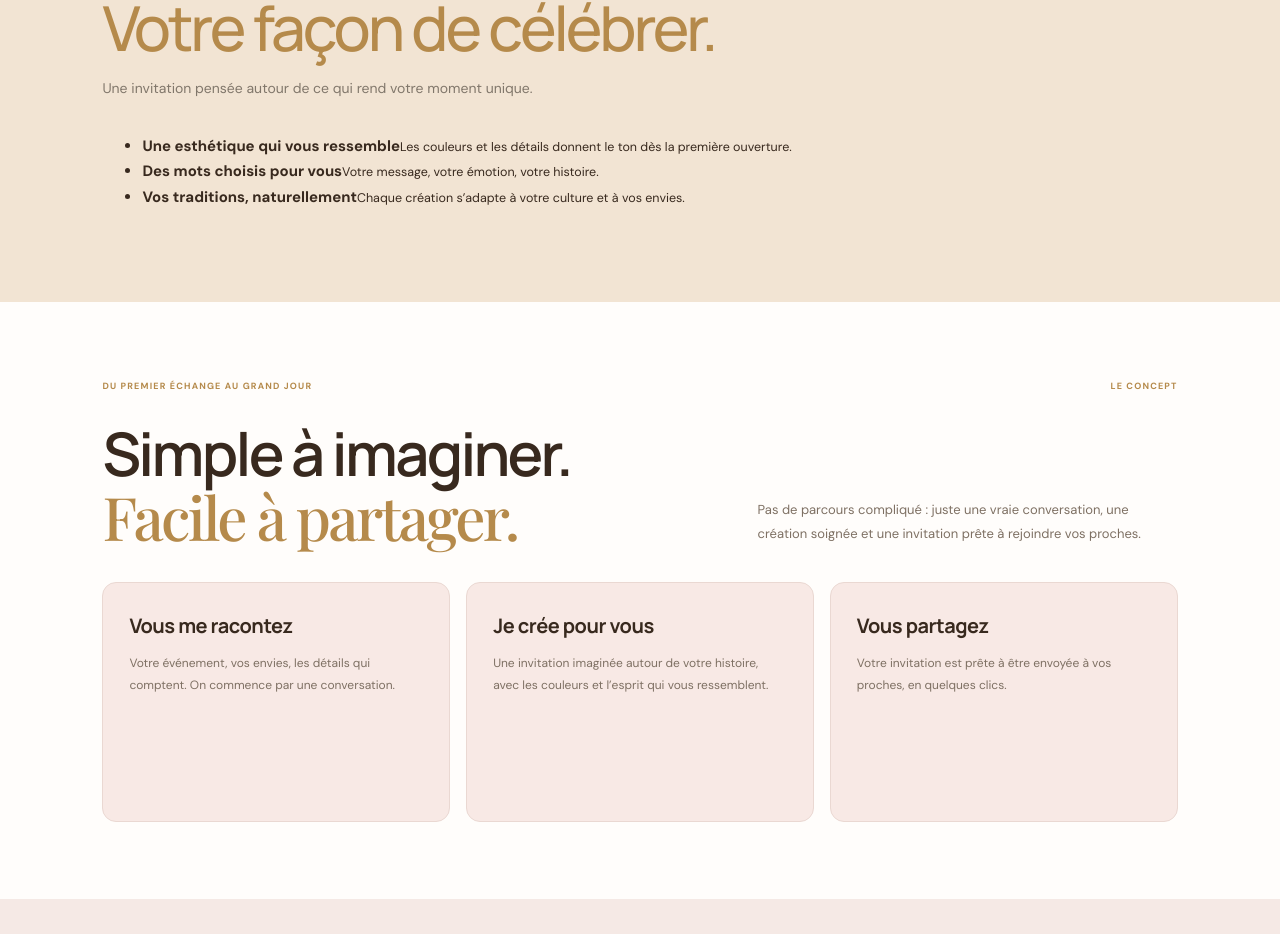
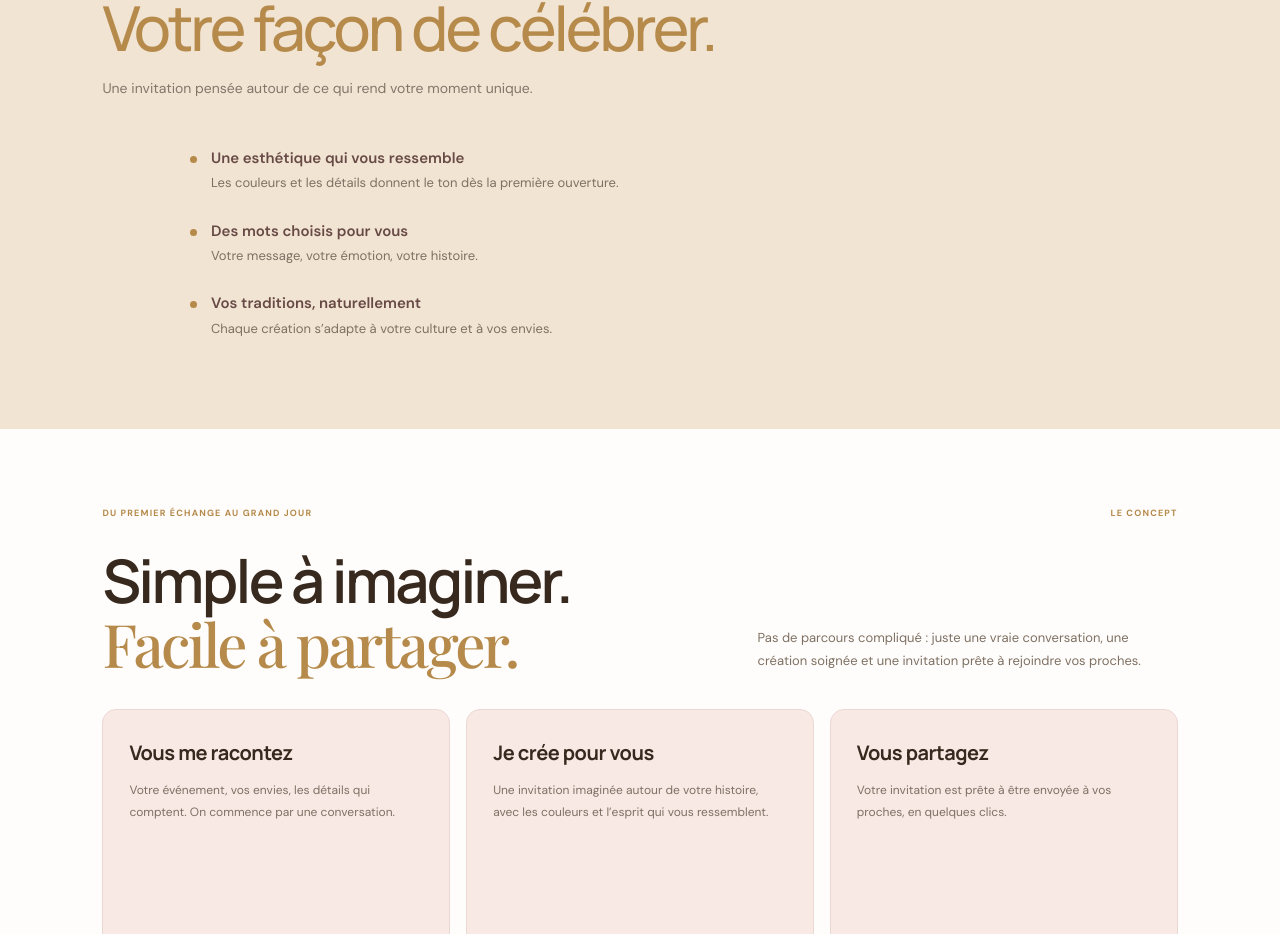
Before and after one commit to chirelhalioua/C-by-C, a Nuxt app: page / in a window 1280 px wide. Shown: the part 2347-3281 px from the top of the page. Built offline with nearby package versions, Linux system fonts and the light colour scheme; a web font is replaced by a local one.

Commit message:
Style minimalist bullet list for details section

```diff
--- a/assets/css/main.css
+++ b/assets/css/main.css
@@ -3108,3 +3108,48 @@ body, .site-shell { background: #fbf7f2 !important; }
     font-size: 22px;
   }
 }
+
+
+/* Présentation simple en puces pour la section L'art du détail */
+.details-simple-list {
+  max-width: 900px;
+  margin: 30px auto 0;
+  padding: 0;
+  list-style: none;
+}
+.details-simple-list li {
+  display: flex;
+  align-items: flex-start;
+  gap: 14px;
+  padding: 13px 0;
+}
+.details-simple-dot {
+  flex: 0 0 7px;
+  width: 7px;
+  height: 7px;
+  margin-top: 9px;
+  border-radius: 50%;
+  background: #b58a4b;
+}
+.details-simple-list li > span:last-child {
+  display: flex;
+  flex-direction: column;
+  gap: 3px;
+}
+.details-simple-list strong {
+  color: #674a45;
+  font-size: 15px;
+  font-weight: 600;
+  line-height: 1.5;
+}
+.details-simple-list small {
+  color: #7e7063;
+  font-size: 13px;
+  line-height: 1.65;
+}
+@media (max-width: 760px) {
+  .details-simple-list { margin-top: 22px; }
+  .details-simple-list li { gap: 11px; padding: 10px 0; }
+  .details-simple-list strong { font-size: 14px; }
+  .details-simple-list small { font-size: 12px; }
+}
```
